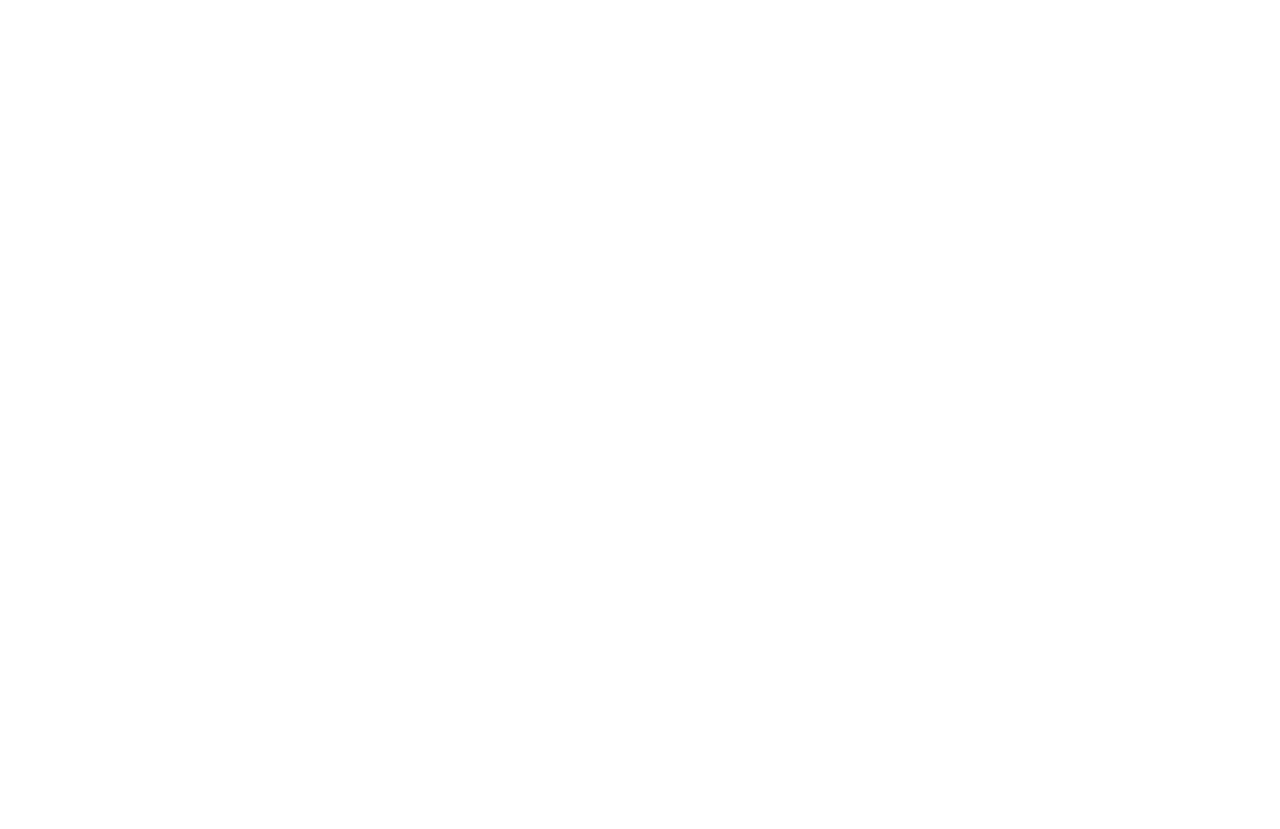
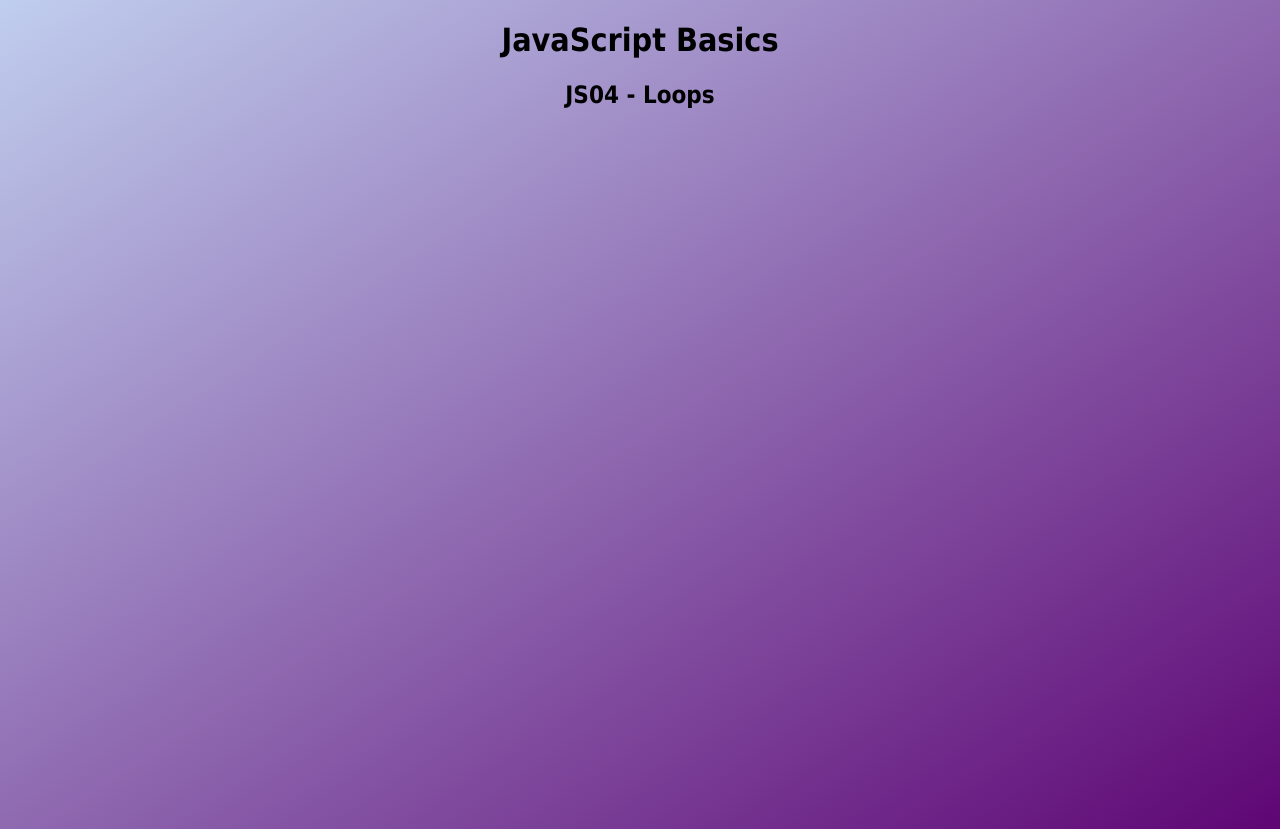
Before and after one commit to Kadir-Zeren/js-4, a plain HTML site: page index.html in a window 1280 px wide. Before the commit the page ends 800 px from the top, so only its background shows below. Drawn offline with Linux system fonts and the light colour scheme.

Commit message:
for loop

```diff
--- a/index.html
+++ b/index.html
@@ -4,6 +4,13 @@
     <meta charset="UTF-8" />
     <meta http-equiv="X-UA-Compatible" content="IE=edge" />
     <meta name="viewport" content="width=device-width, initial-scale=1.0" />
+    <title>JS Basics 04</title>
+
+    <link rel="stylesheet" href="style.css" />
   </head>
-  <body></body>
+  <body>
+    <h1>JavaScript Basics</h1>
+    <h2>JS04 - Loops</h2>
+    <script src="for.js"></script>
+  </body>
 </html>
--- a/style.css
+++ b/style.css
@@ -0,0 +1,6 @@
+body {
+  text-align: center;
+  font-family: tahoma;
+  height: 100vh;
+  background: linear-gradient(to top left, #5e0674, #c0ceee);
+}
```
Also changed, not shown: for.js (+11 -0 lines).
